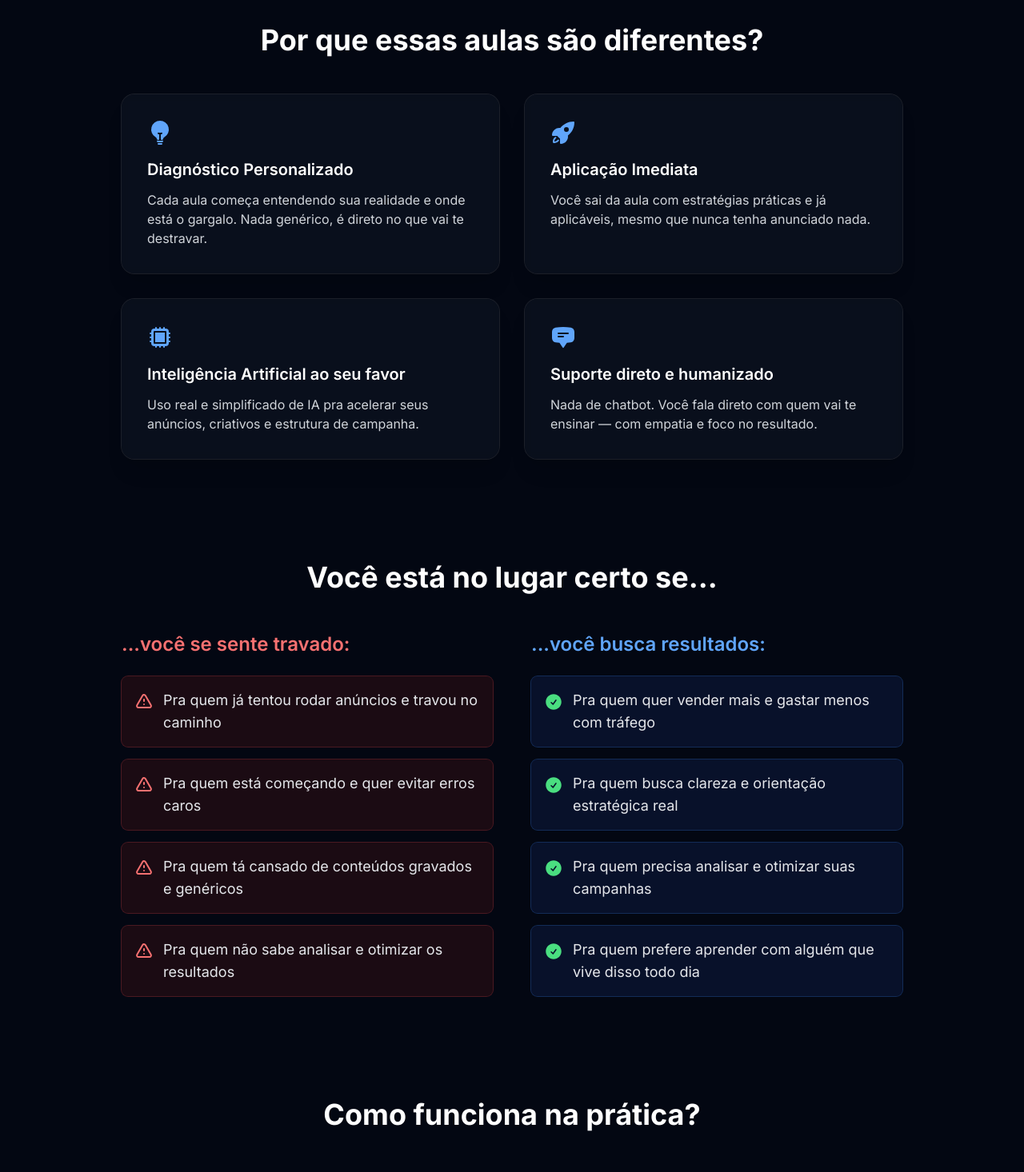
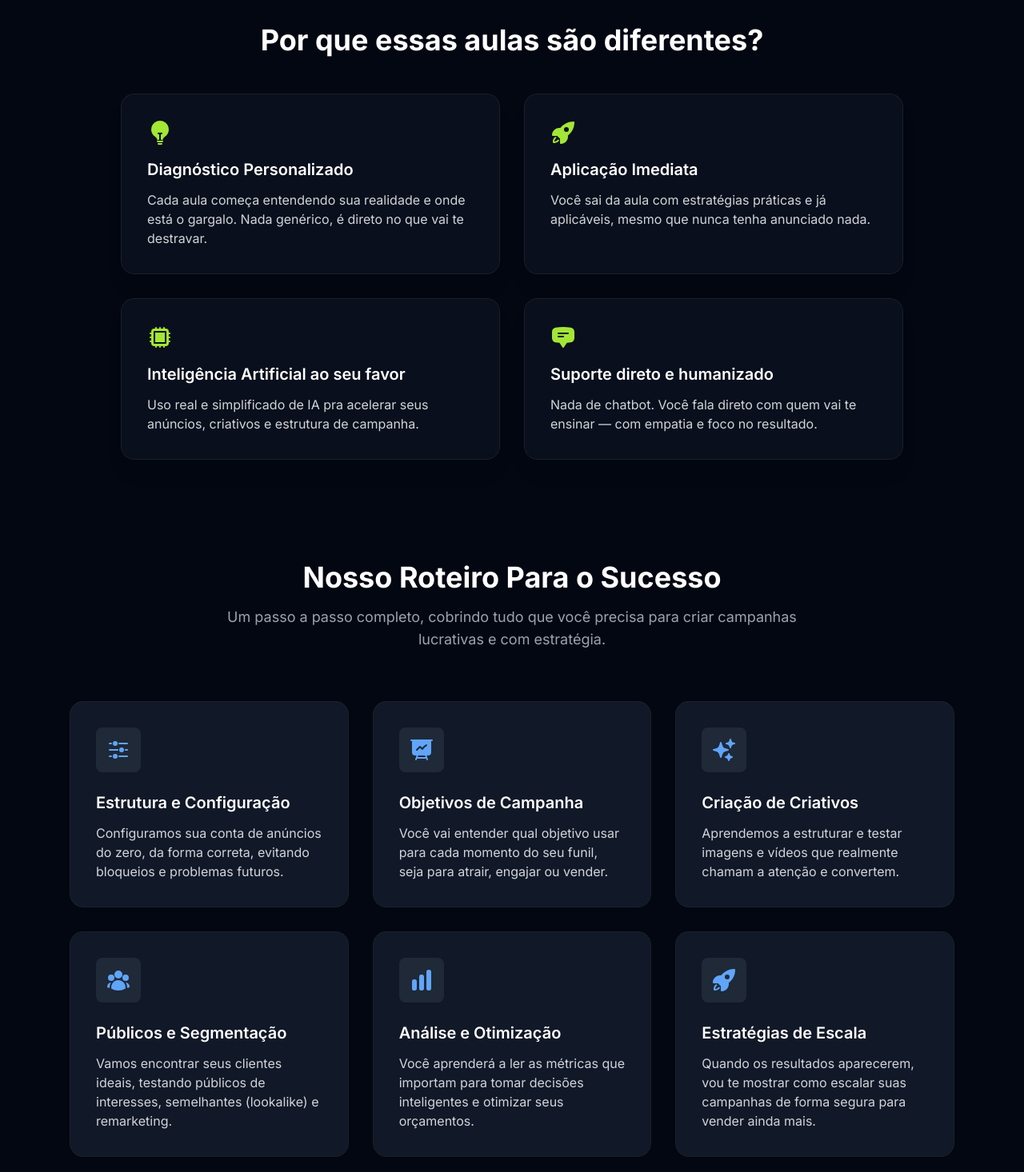
Before and after one commit to paulocesardev8/portfolio-antigo, a Next.js app: page / in a window 1280 px wide. Shown: the part 1330-2796 px from the top of the page at 80% size. Built offline with nearby package versions, Linux system fonts and the light colour scheme.

Commit message:
pixel e tag ga4 inseridas

```diff
--- a/app/layout.tsx
+++ b/app/layout.tsx
@@ -1,12 +1,19 @@
+// Substitua todo o conteúdo do seu arquivo app/layout.tsx por este
 import type { Metadata } from "next";
 import { Inter } from "next/font/google";
+import Script from "next/script"; // 1. Importamos o componente Script
 import "./globals.css";
 
 const inter = Inter({ subsets: ["latin"] });
 
 export const metadata: Metadata = {
-  title: "Sintonia Solutions - Aulas de Tráfego", // ou o título que preferir
-  description: "Transforme cliques em vendas com aulas de Tráfego Pago e IA",
+  title: "Paulo Cesar - Aulas de Tráfego Pago e IA",
+  description: "Aulas 1:1 para você aplicar agora, direto com quem vive disso todos os dias. Transforme cliques em vendas.",
+  openGraph: {
+    title: "Paulo Cesar - Aulas de Tráfego Pago e IA",
+    description: "Transforme cliques em vendas com aulas particulares e estratégicas.",
+    images: ['/images/paulo-hero-nova.jpg'],
+  },
 };
 
 export default function RootLayout({
@@ -16,11 +23,61 @@ export default function RootLayout({
 }>) {
   return (
     <html lang="pt-BR">
-      {/* A MUDANÇA É AQUI!
-        Adicionamos 'bg-gray-950' para um fundo quase preto e 'text-white' como cor padrão do texto.
-      */}
       <body className={`${inter.className} bg-gray-950 text-white`}>
         {children}
+
+        {/* --- INÍCIO DOS SCRIPTS DE RASTREAMENTO --- */}
+
+        {/* 2. GOOGLE TAG (ANALYTICS GA4) */}
+        {/* Substitua G-XXXXXXXXXX pelo seu ID da Métrica do Google */}
+        <Script
+          strategy="afterInteractive"
+          src={`https://www.googletagmanager.com/gtag/js?id=G-XXXXXXXXXX`}
+        />
+        <Script
+          id="google-analytics"
+          strategy="afterInteractive"
+          dangerouslySetInnerHTML={{
+            __html: `
+              window.dataLayer = window.dataLayer || [];
+              function gtag(){dataLayer.push(arguments);}
+              gtag('js', new Date());
+              gtag('config', 'G-G-GYR5QWSWK2');
+            `,
+          }}
+        />
+
+        {/* 3. META PIXEL (FACEBOOK/INSTAGRAM) */}
+        {/* Substitua YOUR_PIXEL_ID pelo seu ID do Pixel da Meta */}
+        <Script
+          id="meta-pixel"
+          strategy="afterInteractive"
+          dangerouslySetInnerHTML={{
+            __html: `
+              !function(f,b,e,v,n,t,s)
+              {if(f.fbq)return;n=f.fbq=function(){n.callMethod?
+              n.callMethod.apply(n,arguments):n.queue.push(arguments)};
+              if(!f._fbq)f._fbq=n;n.push=n;n.loaded=!0;n.version='2.0';
+              n.queue=[];t=b.createElement(e);t.async=!0;
+              t.src=v;s=b.getElementsByTagName(e)[0];
+              s.parentNode.insertBefore(t,s)}(window, document,'script',
+              'https://connect.facebook.net/en_US/fbevents.js');
+              fbq('init', '425164433308044');
+              fbq('track', 'PageView');
+            `,
+          }}
+        />
+        <noscript>
+          <img
+            height="1"
+            width="1"
+            style={{display:'none'}}
+            src={`https://www.facebook.com/tr?id=YOUR_PIXEL_ID&ev=PageView&noscript=1`}
+          />
+        </noscript>
+
+        {/* --- FIM DOS SCRIPTS DE RASTREAMENTO --- */}
+
       </body>
     </html>
   );
--- a/components/HeroAula.tsx
+++ b/components/HeroAula.tsx
@@ -1,14 +1,47 @@
 import Image from "next/image";
 import FormAgendamento from "./FormAgendamento";
-import { CheckCircleIcon, LightBulbIcon, ChatBubbleBottomCenterTextIcon, CpuChipIcon, RocketLaunchIcon } from '@heroicons/react/24/solid';
+import { CheckCircleIcon, LightBulbIcon, ChatBubbleBottomCenterTextIcon, CpuChipIcon, RocketLaunchIcon, AdjustmentsHorizontalIcon, ChartBarIcon, PresentationChartLineIcon, SparklesIcon, UserGroupIcon  } from '@heroicons/react/24/solid';
 
 // --- DADOS DE TODAS AS SEÇÕES ---
 
+const roteiroAulas = [
+  {
+    icon: <AdjustmentsHorizontalIcon className="h-8 w-8 text-blue-400" />,
+    title: "Estrutura e Configuração",
+    description: "Configuramos sua conta de anúncios do zero, da forma correta, evitando bloqueios e problemas futuros.",
+  },
+  {
+    icon: <PresentationChartLineIcon className="h-8 w-8 text-blue-400" />,
+    title: "Objetivos de Campanha",
+    description: "Você vai entender qual objetivo usar para cada momento do seu funil, seja para atrair, engajar ou vender.",
+  },
+  {
+    icon: <SparklesIcon className="h-8 w-8 text-blue-400" />,
+    title: "Criação de Criativos",
+    description: "Aprendemos a estruturar e testar imagens e vídeos que realmente chamam a atenção e convertem.",
+  },
+  {
+    icon: <UserGroupIcon className="h-8 w-8 text-blue-400" />,
+    title: "Públicos e Segmentação",
+    description: "Vamos encontrar seus clientes ideais, testando públicos de interesses, semelhantes (lookalike) e remarketing.",
+  },
+  {
+    icon: <ChartBarIcon className="h-8 w-8 text-blue-400" />,
+    title: "Análise e Otimização",
+    description: "Você aprenderá a ler as métricas que importam para tomar decisões inteligentes e otimizar seus orçamentos.",
+  },
+  {
+    icon: <RocketLaunchIcon className="h-8 w-8 text-blue-400" />,
+    title: "Estratégias de Escala",
+    description: "Quando os resultados aparecerem, vou te mostrar como escalar suas campanhas de forma segura para vender ainda mais.",
+  },
+];
+
 const diferenciais = [
-  { icon: <LightBulbIcon className="h-8 w-8 text-blue-400 mb-4" />, title: "Diagnóstico Personalizado", description: "Cada aula começa entendendo sua realidade e onde está o gargalo. Nada genérico, é direto no que vai te destravar." },
-  { icon: <RocketLaunchIcon className="h-8 w-8 text-blue-400 mb-4" />, title: "Aplicação Imediata", description: "Você sai da aula com estratégias práticas e já aplicáveis, mesmo que nunca tenha anunciado nada." },
-  { icon: <CpuChipIcon className="h-8 w-8 text-blue-400 mb-4" />, title: "Inteligência Artificial ao seu favor", description: "Uso real e simplificado de IA pra acelerar seus anúncios, criativos e estrutura de campanha." },
-  { icon: <ChatBubbleBottomCenterTextIcon className="h-8 w-8 text-blue-400 mb-4" />, title: "Suporte direto e humanizado", description: "Nada de chatbot. Você fala direto com quem vai te ensinar — com empatia e foco no resultado." },
+  { icon: <LightBulbIcon className="h-8 w-8 text-lime-400 mb-4" />, title: "Diagnóstico Personalizado", description: "Cada aula começa entendendo sua realidade e onde está o gargalo. Nada genérico, é direto no que vai te destravar." },
+  { icon: <RocketLaunchIcon className="h-8 w-8 text-lime-400 mb-4" />, title: "Aplicação Imediata", description: "Você sai da aula com estratégias práticas e já aplicáveis, mesmo que nunca tenha anunciado nada." },
+  { icon: <CpuChipIcon className="h-8 w-8 text-lime-400 mb-4" />, title: "Inteligência Artificial ao seu favor", description: "Uso real e simplificado de IA pra acelerar seus anúncios, criativos e estrutura de campanha." },
+  { icon: <ChatBubbleBottomCenterTextIcon className="h-8 w-8 text-lime-400 mb-4" />, title: "Suporte direto e humanizado", description: "Nada de chatbot. Você fala direto com quem vai te ensinar — com empatia e foco no resultado." },
 ];
 
 const comoFunciona = [
@@ -35,13 +68,13 @@ export default function HeroAula() {
       <section className="min-h-screen flex flex-col items-center justify-center px-6 sm:px-10 py-16 text-center bg-gradient-to-br from-gray-900 via-gray-950 to-black text-white overflow-hidden">
         <div className="absolute inset-0 bg-[radial-gradient(circle_500px_at_50%_200px,#3b82f633,transparent)] -z-10"></div>
         <h1 className="text-4xl sm:text-6xl font-extrabold leading-tight mb-8 max-w-4xl animate-fadeInUp">
-          Transforme cliques em vendas com <span className="text-transparent bg-clip-text bg-gradient-to-r from-blue-400 to-blue-600">Tráfego Pago e Inteligência Artificial</span>
+          Transforme cliques em vendas com <span className="text-transparent bg-clip-text bg-gradient-to-r from-blue-400 to-blue-700">Tráfego Pago e Inteligência Artificial</span>
         </h1>
         <p className="text-lg sm:text-2xl text-gray-300 mb-8 max-w-2xl animate-fadeInUp animation-delay-200">
           Aulas 1:1 sob medida pra você aplicar agora, direto com quem vive disso todos os dias.
         </p>
-        <a href="#agendar" className="bg-blue-600 hover:bg-blue-700 text-white font-semibold py-4 px-10 rounded-full text-lg shadow-xl transition-all duration-300 animate-fadeInUp animation-delay-400 transform hover:scale-110 hover:shadow-blue-500/50 relative group">
-          <span className="relative z-10">🔵 Quero aprender com você</span>
+        <a href="#agendar" className="bg-green-600 hover:bg-green-500 text-white font-semibold py-4 px-10 rounded-full text-lg shadow-xl transition-all duration-300 animate-fadeInUp animation-delay-400 transform hover:scale-110 hover:shadow-green-500/50 relative group">
+          <span className="relative z-10">💡 Quero aprender com você</span>
         </a>
         <p className="text-sm text-gray-400 mt-4 animate-fadeInUp animation-delay-600">
           ⚡ Vagas limitadas por semana – atendimento individual
@@ -54,12 +87,13 @@ export default function HeroAula() {
       {/* SEÇÃO "QUEM É PAULO?" */}
       <section className="mt-32 text-center max-w-3xl mx-auto px-6">
         <h2 className="text-3xl sm:text-4xl font-bold mb-4">Quem é Paulo?</h2>
-        <p className="text-gray-400 text-lg">
+        <p className="text-gray-500 text-lg">
           Especialista em tráfego pago e IA com mais de <span className="text-white font-bold">5 anos de experiência</span> e <span className="text-white font-bold">+R$5 milhões gerenciados</span> em anúncios. Apaixonado por ensinar de forma simples e objetiva, entregando clareza e resultado desde a primeira aula.
         </p>
       </section>
 
-      {/* SEÇÃO "DIFERENCIAIS" */}
+
+       {/* SEÇÃO "DIFERENCIAIS" */}
       <section className="mt-32 max-w-5xl mx-auto px-6">
         <h2 className="text-3xl sm:text-4xl font-bold mb-12 text-center">
           Por que essas aulas são diferentes?
@@ -74,6 +108,35 @@ export default function HeroAula() {
           ))}
         </div>
       </section>
+
+
+<section className="mt-32 max-w-6xl mx-auto px-6">
+  <div className="text-center mb-16">
+    <h2 className="text-3xl sm:text-4xl font-bold">
+      Nosso Roteiro Para o Sucesso
+    </h2>
+    <p className="text-lg text-gray-400 mt-4 max-w-3xl mx-auto">
+      Um passo a passo completo, cobrindo tudo que você precisa para criar campanhas lucrativas e com estratégia.
+    </p>
+  </div>
+
+  <div className="grid grid-cols-1 md:grid-cols-2 lg:grid-cols-3 gap-8">
+    {roteiroAulas.map((topico, index) => (
+      <div key={index} className="bg-gray-900 p-8 rounded-2xl ring-1 ring-white/10 flex flex-col items-start transition-all duration-300 hover:ring-blue-500 hover:-translate-y-2">
+        {/* AQUI ESTÁ A MUDANÇA: Substituímos o número pelo ícone */}
+        <div className="bg-gray-800 p-3 rounded-lg self-start mb-6">
+          {topico.icon}
+        </div>
+        <h3 className="text-xl font-semibold text-white mb-3">{topico.title}</h3>
+        <p className="text-gray-300 text-md">
+          {topico.description}
+        </p>
+      </div>
+    ))}
+  </div>
+</section>
+
+
 
       {/* SEÇÃO 'VOCÊ ESTÁ NO LUGAR CERTO SE...' (DOR VS DESEJO)*/}
       <section className="mt-32 max-w-5xl mx-auto px-6">
--- a/tailwind.config.js
+++ b/tailwind.config.js
@@ -6,7 +6,11 @@ module.exports = {
     './components/**/*.{js,ts,jsx,tsx}',
   ],
   theme: {
-    extend: {},
+    extend: {
+      colors: {
+        'brand-yellow': '#f59e0b',
+      }
+    },
   },
   plugins: [],
 }
```
